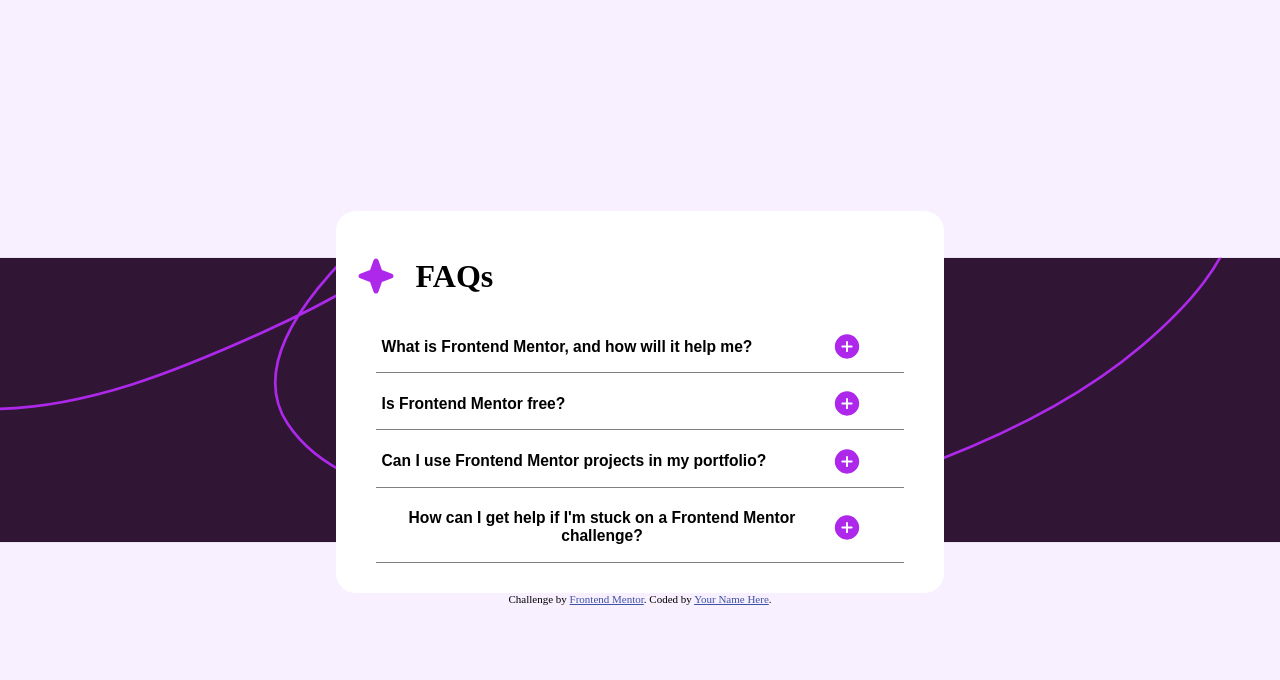
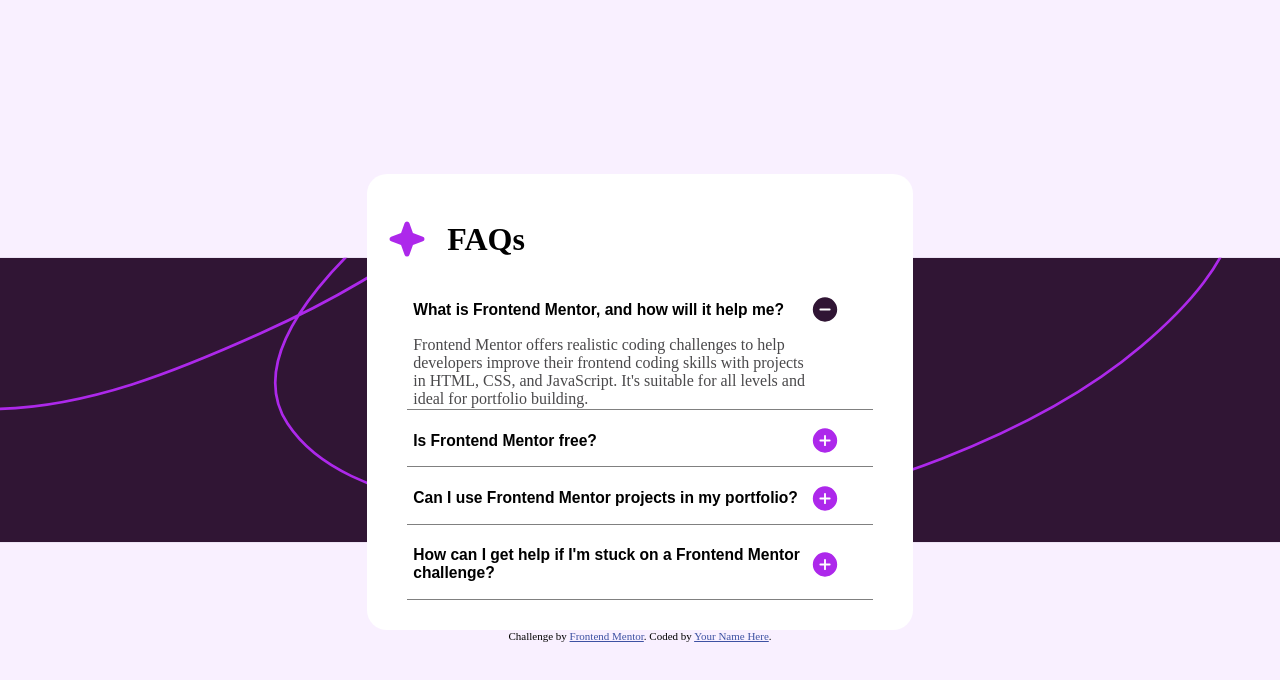
Before and after one commit to BennySteve/faq-accordion-main, a plain HTML site: page index.html in a window 1280 px wide. Both pictures are taken after a click on the button "What is Frontend Mentor, and how will it help me?". Drawn offline with Linux system fonts and the light colour scheme.

Commit message:
Updated Html and Css and included JS

```diff
--- a/index.html
+++ b/index.html
@@ -23,9 +23,10 @@
     <div class="query">
       <button>
         <h3>What is Frontend Mentor, and how will it help me?</h3>
-        <img src="assets/images/icon-plus.svg" alt="">
+        <img src="assets/images/icon-plus.svg" alt="" class="plus">
+        <img src="assets/images/icon-minus.svg" alt="" class="hide minus">
       </button>
-      <div class="hide">
+      <div class="hide answer">
         Frontend Mentor offers realistic coding challenges to help developers improve their
         frontend coding skills with projects in HTML, CSS, and JavaScript. It's suitable for
         all levels and ideal for portfolio building.
@@ -34,9 +35,10 @@
     <div class="query">
       <button>
         <h3>Is Frontend Mentor free?</h3>
-        <img src="assets/images/icon-plus.svg" alt="">
+        <img src="assets/images/icon-plus.svg" alt="" class="plus">
+        <img src="assets/images/icon-minus.svg" alt="" class="hide minus">
       </button>
-      <div class="hide">
+      <div class="hide answer">
         Yes, Frontend Mentor offers both free and premium coding challenges, with the free
         option providing access to a range of projects suitable for all skill levels.
       </div>
@@ -44,9 +46,10 @@
     <div class="query">
       <button>
         <h3>Can I use Frontend Mentor projects in my portfolio?</h3>
-        <img src="assets/images/icon-plus.svg" alt="">
+        <img src="assets/images/icon-plus.svg" alt="" class="plus">
+        <img src="assets/images/icon-minus.svg" alt="" class="hide minus">
       </button>
-      <div class="hide">
+      <div class="hide answer">
         Yes, you can use projects completed on Frontend Mentor in your portfolio. It's an excellent
         way to showcase your skills to potential employers!
       </div>
@@ -54,9 +57,10 @@
     <div class="query">
       <button>
         <h3>How can I get help if I'm stuck on a Frontend Mentor challenge?</h3>
-        <img src="assets/images/icon-plus.svg" alt="">
+        <img src="assets/images/icon-plus.svg" alt="" class="plus">
+        <img src="assets/images/icon-minus.svg" alt="" class="hide minus">
       </button>
-      <div class="hide">
+      <div class="hide answer">
         The best place to get help is inside Frontend Mentor's Discord community. There's a help
         channel where you can ask questions and seek support from other community members.
       </div>
@@ -71,5 +75,6 @@
     Challenge by <a href="https://www.frontendmentor.io?ref=challenge" target="_blank">Frontend Mentor</a>.
     Coded by <a href="#">Your Name Here</a>.
   </div>
+  <script src="main.js"></script>
 </body>
 </html>
--- a/style.css
+++ b/style.css
@@ -20,6 +20,7 @@ button{
     justify-items: start;
     gap: 10px;
     width: 90%;
+    text-align: left;
 }
 
 button:hover{
@@ -38,7 +39,7 @@ button:hover{
 .card{
     background-color: white;
     border-radius: 20px;
-    width: 45%;
+    width: 40%;
     padding: 25px 20px;
 }
 
@@ -46,8 +47,22 @@ button:hover{
     margin: 5px 20px;
     border-bottom: 1px solid grey;
     display: flex;
+    flex-direction: column;
+    align-items: start;
 }
 
 .hide{
     display:none;
 }
+
+.answer{
+    width: 85%;
+    padding: 1px 6px;
+    color: hsl(270, 1%, 29%);
+}
+
+@media screen and (max-width:480px) {
+    .card{
+        width: 80%;
+    }
+}
```
